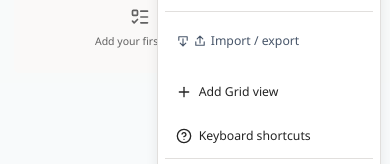
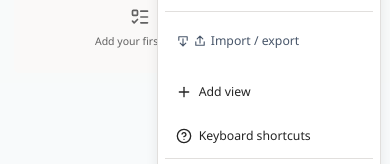
Before and after one commit to eddyvn98/collection-planner, a React (Vite) app: page / in a window 390 px wide. Both pictures are taken after a click on the button 365 px from the left and 20 px from the top of the page. Shown: the part 172-336 px from the top of the page. Built offline with nearby package versions, Linux system fonts and the light colour scheme.

Commit message:
fix(ui-a): preserve collection navigation and every Add view option on mobile

```diff
--- a/src/renderers/CollectionPlannerHeader.tsx
+++ b/src/renderers/CollectionPlannerHeader.tsx
@@ -1,5 +1,5 @@
 import { useState, type ReactNode, type RefObject } from "react";
-import { Star, Plus, ChevronDown, Ellipsis, HelpCircle, Share2, UserRound, ArrowLeft,
+import { Star, Plus, ChevronDown, Ellipsis, HelpCircle, Share2, UserRound, ArrowLeft, ExternalLink,
   Settings2, History, Maximize2, Minimize2 } from "lucide-react";
 import { CollectionViewTabs } from "./CollectionViewTabs";
 import { CollectionPhase4Controls } from "./CollectionPhase4Controls";
@@ -14,6 +14,7 @@ interface Props {
  onAddView:(kind:CollectionView["kind"])=>void; onGroup:(mode:NonNullable<CollectionView["boardGroupBy"]>)=>void;
  onSettings:()=>void; onHistory:()=>void; settings:boolean; showHistory:boolean; importExport:ReactNode;
  canUndo:boolean; canRedo:boolean; undo:()=>void; redo:()=>void; darkMode:boolean; setDarkMode:(x:boolean)=>void;
+ navigation?:{collectionsHref:string;canvasHref:string;syncMessage:string};
  full:boolean; onExpand:()=>void; onClose:()=>void; backRef:RefObject<HTMLButtonElement>;
 }
 const item="flex min-h-9 w-full items-center gap-2 rounded px-3 text-left text-sm hover:bg-[var(--planner-hover)] focus-visible:ring-2 focus-visible:ring-[var(--planner-accent)]";
@@ -69,9 +70,19 @@ export function CollectionPlannerHeader(p:Props){
        <button role="menuitem" className={item} onClick={()=>{p.onHistory();setMore(false);}}><History size={16}/> {p.showHistory?"Hide history":"History"}</button>
        <button role="menuitem" className={item} onClick={()=>{p.full?p.onClose():p.onExpand();setMore(false);}}>
         {p.full?<Minimize2 size={16}/>:<Maximize2 size={16}/>} {p.full?"Exit full screen":"Full screen"}</button>
+
+       {p.navigation&&<div className="border-t border-[var(--planner-border)] py-1">
+         <a href={p.navigation.collectionsHref} className={item}><ArrowLeft size={16}/> All collections</a>
+         <a href={p.navigation.canvasHref} className={item}><ExternalLink size={16}/> Open canvas</a>
+         <span role="status" className="block px-3 text-xs text-[var(--planner-secondary)]">{p.navigation.syncMessage}</span>
+       </div>}
        <div className="border-t border-[var(--planner-border)] py-2">{p.importExport}</div>
-       <button role="menuitem" className={item+" sm:hidden"} onClick={()=>{p.onAddView("table");setMore(false);}}>
-         <Plus size={16}/> Add Grid view</button>
+       <details className="sm:hidden"><summary className={item}><Plus size={16}/> Add view</summary>
+         {(["table","kanban","calendar","charts","timeline","gallery","mindmap","form"] as const).map(kind=>
+           <button key={kind} className={item+" pl-8"} onClick={()=>{p.onAddView(kind);setMore(false);}}>
+             {({table:"Grid",kanban:"Board",calendar:"Schedule",charts:"Charts",timeline:"Timeline",
+               gallery:"Gallery",mindmap:"Mind Map",form:"Form"})[kind]}</button>)}
+       </details>
        <button role="menuitem" className={item+" sm:hidden"} onClick={()=>{setHelp(!help);setMore(false);}}>
          <HelpCircle size={16}/> Keyboard shortcuts</button>
        <CollectionPhase4Controls readOnly={p.readOnly} canUndo={p.canUndo} canRedo={p.canRedo}
```
